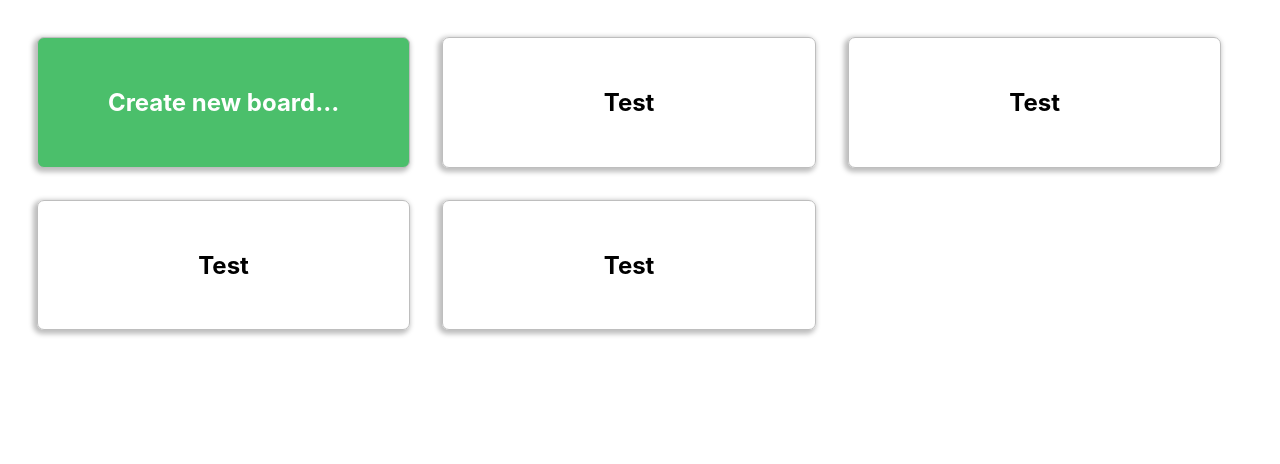
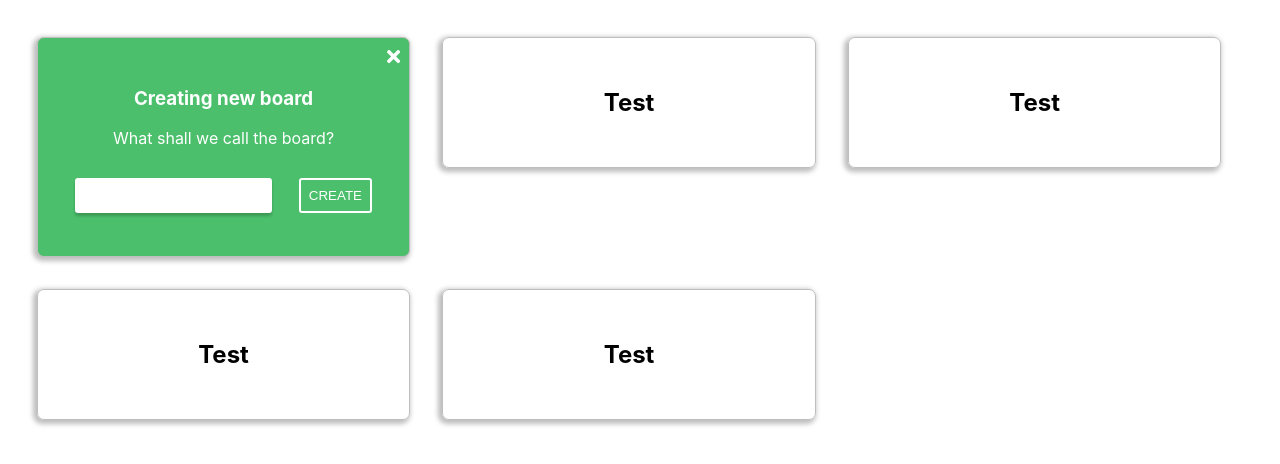
Before and after one commit to lordviet/reacto, a React (Create React App) app in the folder client/: page / in a window 1280 px wide. Both pictures are taken after a click on the element "Create new board...". Shown: the top 464 px of the page. Built offline with nearby package versions, Linux system fonts and the light colour scheme.

Commit message:
create board UI

```diff
--- a/client/src/Boards/Board/Board.css
+++ b/client/src/Boards/Board/Board.css
@@ -6,6 +6,7 @@
     flex-basis: 30%;
     margin: 1em;
     border-radius: 7px;
+    cursor: pointer;
     -webkit-box-shadow: -2px 2px 5px 2px rgba(190, 190, 190, 1);
     -moz-box-shadow: -2px 2px 5px 2px rgba(190, 190, 190, 1);
     box-shadow: -2px 2px 5px 2px rgba(190, 190, 190, 1);
@@ -16,10 +17,57 @@
     transform: scale(1.05);
 }
 
-.create-board{
+.create-board, .create-board-active>button {
     background-color: #4BBF6B;
     color: #fff;
 }
 
-/* .create-board-active{
-} */
+.create-board-active{
+    cursor: default;
+    position: relative;
+}
+
+.create-board-active>input, .create-board-active>button {
+    margin: 1em;
+    padding: 0.6em;
+    border: 2px solid #fff;
+    border-radius: 3px;
+    outline: none;
+}
+
+.create-board-active>input{
+    box-shadow: 0 3px 3px rgba(0,0,0,0.2);
+}
+
+.create-board-active>button{
+    transition: all .2s ease-in-out;
+}
+
+.create-board-active>button:hover {
+    background-color: #fff;
+    color: #000;
+    cursor: pointer;
+}
+
+.closeIcon{
+    font-size: 1.2em;
+    margin: 0.5em;
+    position: absolute;
+    top: 0;
+    right: 0;
+    transition: all .15s ease-in-out;
+    cursor: pointer;
+}
+
+.closeIcon:hover{
+    transform: scale(1.3);
+}
+
+.create-board-err{
+    font-size: 0.9em;
+    margin: 0;
+}
+
+.hidden {
+    display: none;
+}
--- a/client/src/Boards/Board/Board.jsx
+++ b/client/src/Boards/Board/Board.jsx
@@ -1,10 +1,32 @@
 import React, { useState } from 'react'
 import './Board.css'
+import { FontAwesomeIcon } from '@fortawesome/react-fontawesome'
+import { faTimes } from '@fortawesome/free-solid-svg-icons'
+
 
 function Board(props) {
 
-    // Change the hook whenever the board is clicked
     const [active, setActive] = useState(false);
+    const [boardName, setBoardName] = useState('');
+    const [error, showError] = useState(false);
+
+    function closeBoard() {
+        setActive(false);
+        setBoardName('');
+        showError(false);
+    }
+
+    function createBoard() {
+        if (boardName) {
+            closeBoard();
+            console.log(boardName);
+        }
+        else{
+            showError(true);
+        }
+
+    }
+
     if (props.name) {
         return (
             <div className="board">
@@ -13,16 +35,31 @@ function Board(props) {
         )
     }
 
-    console.log(active);
-    // create a var and change it according to active
-    // className create-board-active
-    return (
+    let board;
 
-        <div className="board create-board"
+    // TODO should be form
+    if (active) {
+        board = <div className="board create-board create-board-active">
+            <FontAwesomeIcon className="closeIcon" icon={faTimes} onClick={() => closeBoard()} />
+            <h3>Creating new board</h3>
+            <p>What shall we call the board?</p>
+            <input type="text" name="boardname" onChange={e => setBoardName(e.target.value)} />
+            <button onClick={() => createBoard()}>CREATE</button>
+            <p className={error ? "create-board-err" : "create-board-err hidden"}>Oops! You forgot the name!</p>
+        </div>
+    }
+
+    else {
+        board = <div className="board create-board"
             onClick={() => setActive(true)}>
             <h2>Create new board...</h2>
         </div>
+    }
+
+    return (
+        board
     )
 }
 
+
 export default Board;
--- a/client/src/Boards/Boards.css
+++ b/client/src/Boards/Boards.css
@@ -1,6 +1,7 @@
 .boards{
     display: flex;
     justify-content: flex-start;
+    align-items: flex-start;
     flex-wrap: wrap;
     margin: 1.3em;
 }
```
